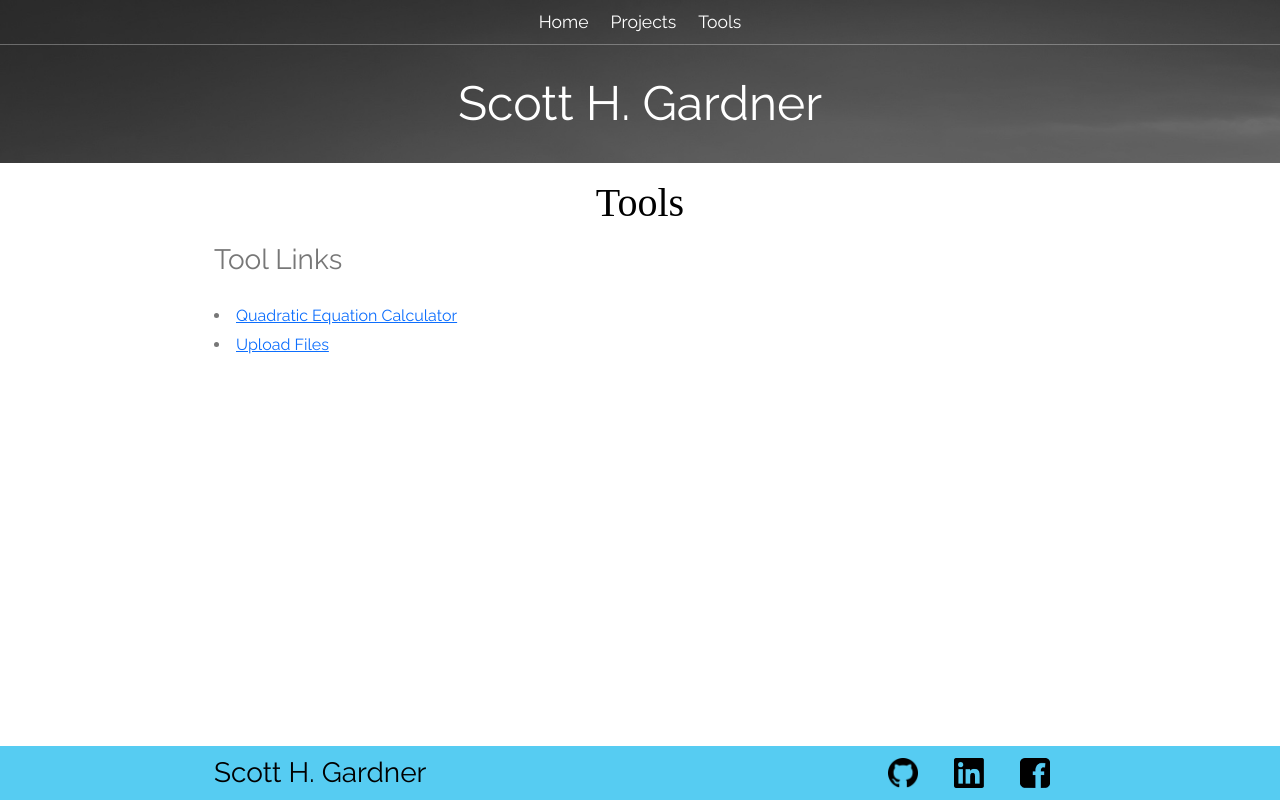
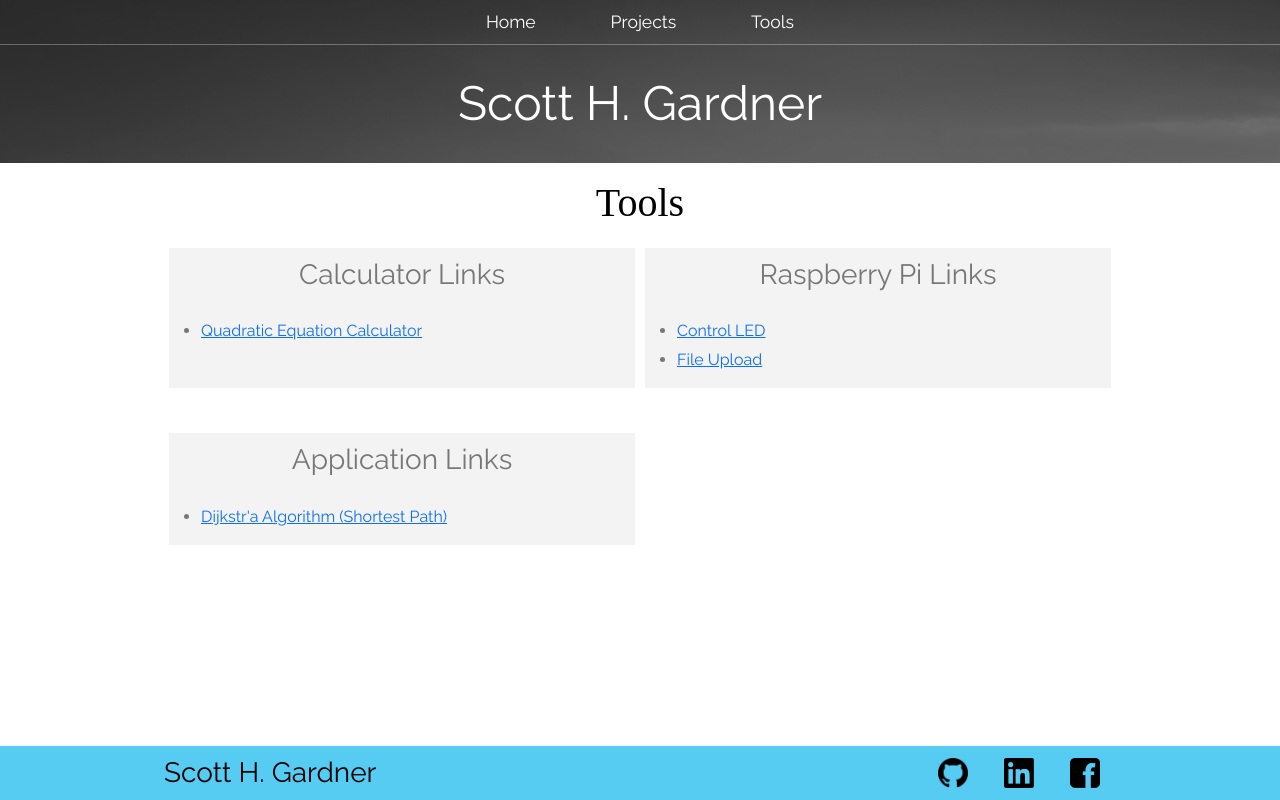
Before and after one commit to ozfon/website, a Flask app: page /tools in a window 1280 px wide. Run offline with Flask 2, Linux system fonts and the light colour scheme.

Commit message:
Adding a change led state page
this is added to the tools page

```diff
--- a/main.py
+++ b/main.py
@@ -1,6 +1,7 @@
-from website import create_app
+from website import create_app, IO_config
 
 app = create_app()
+IO_config()
 
 if __name__ == '__main__':
     app.run(debug=True)
--- a/website/static/css/styles.css
+++ b/website/static/css/styles.css
@@ -47,6 +47,10 @@ html, body {
     display: block;
 }
 
+.my-nav li {
+    margin: 0px 1.5em;
+}
+
 .main-nav li {
     padding: 0 5%;
 }
@@ -64,7 +68,7 @@ html, body {
 }
 
 .container {
-    max-width: 900px;
+    max-width: 1000px;
     margin: 0 auto;
     padding: 0 1.5em;
 }
@@ -150,10 +154,25 @@ h3 {
     width: 50px;
 }
 
-.tool_links a:hover {
+.categories h3 {
+    text-align: center;
+}
+
+.calc_links, .rpi_links, .app_links {
+    background-color: #f3f3f3;
+    margin: 5px 5px 40px 5px;
+    padding-top: 10px;
+}
+
+.categories a:hover {
     color: #56CCF2;
 }
 
-.tool_links li {
+.categories li {
     margin-bottom: 5px;
 }
+
+.categories {
+    display: grid;
+    grid-template-columns: 50% 50%;
+}
--- a/website/templates/tools.html
+++ b/website/templates/tools.html
@@ -3,10 +3,27 @@
 {% block content %}
 <section class="content-section container">
     <h2 class="section-header">Tools</h2>
-    <h3>Tool Links</h3>
-    <div class="tool_links">
-        <li><a href="{{ url_for('tools.quad_calc') }}">Quadratic Equation Calculator</a></li>
-        <li><a href="tools/index.php">Upload Files</a></li>
+    <div class="categories">
+        <div class="calc_links">
+            <h3>Calculator Links</h3>
+            <ul>
+                <li><a href="{{ url_for('tools.quad_calc') }}">Quadratic Equation Calculator</a></li>
+            </ul>
+
+        </div>
+        <div class="rpi_links">
+            <h3>Raspberry Pi Links</h3>
+            <ul>
+                <li><a href="{{ url_for('tools.led_control') }}">Control LED</a></li>
+                <li><a href="">File Upload</a></li>
+            </ul>
+        </div>
+        <div class="app_links">
+            <h3>Application Links</h3>
+            <ul>
+                <li><a href="">Dijkstr'a Algorithm (Shortest Path)</a></li>
+            </ul>
+        </div>
     </div>
 </section>
 {% endblock %}
```
Also changed, not shown: website/__init__.py (+14 -1 lines), website/templates/tools/led_controls.html (added, +11 -0 lines), website/tools.py (+23 -0 lines).
